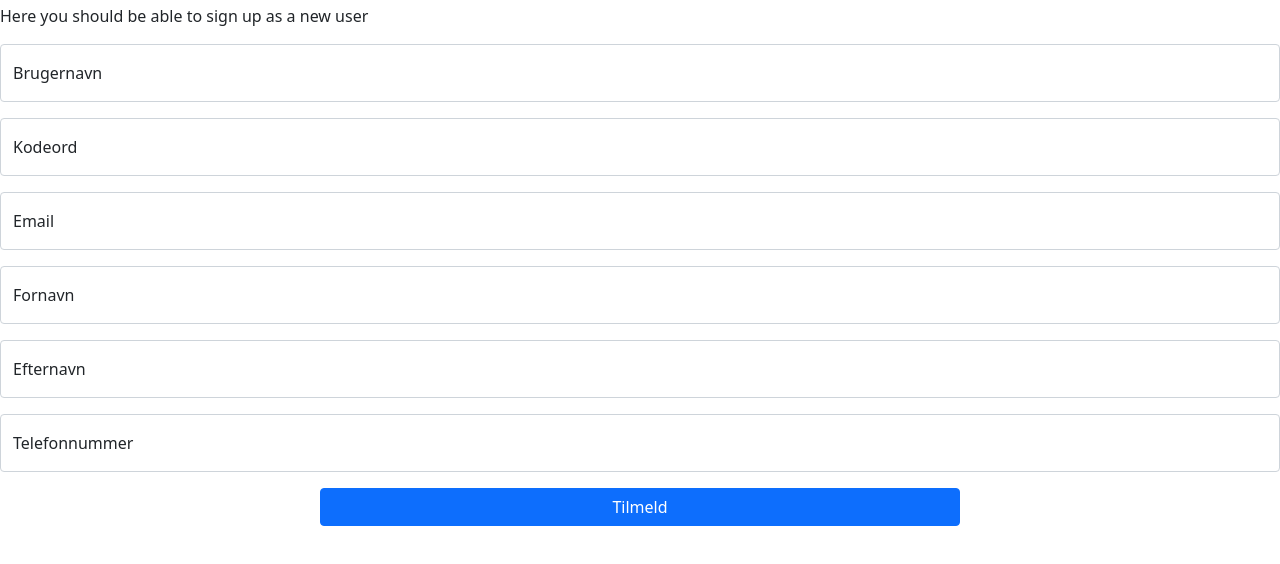
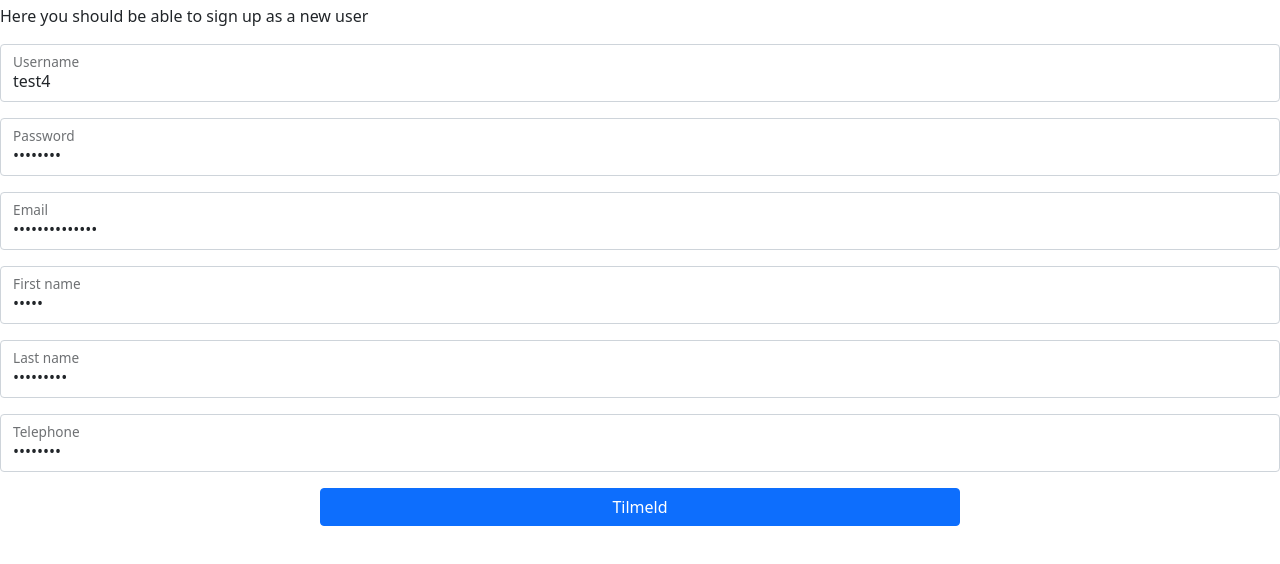
Before and after one commit to team-4-heroes/dk.team4.frontend, a plain HTML site: page index-dummy-test.html in a window 1280 px wide. Both pictures are taken after a click on the link "Sign-up Page". Shown: the part 114-678 px from the top of the page. Drawn offline with nearby package versions, Linux system fonts and the light colour scheme.

Commit message:
Fixed problems in page-sign-up

```diff
--- a/index-dummy-test.html
+++ b/index-dummy-test.html
@@ -63,33 +63,33 @@
   <p>Here you should be able to sign up as a new user</p>
 
   <div class="form-floating mb-3">
-    <input type="email" class="form-control" id="floatingUsername" placeholder="Brugernavn">
-    <label for="floatingUsername">Brugernavn</label>
+    <input type="email" class="form-control" id="floatingUsername" placeholder="Username" value="test4">
+    <label for="floatingUsername">Username</label>
   </div>
 
   <div class="form-floating mb-3">
-    <input type="password" class="form-control" id="floatingPassword" placeholder="Kodeord">
-    <label for="floatingPassword">Kodeord</label>
+    <input type="password" class="form-control" id="floatingPassword" placeholder="Password" value="test4444">
+    <label for="floatingPassword">Password</label>
   </div>
 
   <div class="form-floating mb-3">
-    <input type="password" class="form-control" id="floatingEmail" placeholder="Email@email.dk">
+    <input type="password" class="form-control" id="floatingEmail" placeholder="Email@email.com" value="test4@email.dk">
     <label for="floatingEmail">Email</label>
   </div>
 
   <div class="form-floating mb-3">
-    <input type="password" class="form-control" id="floatingFname" placeholder="Fornavn">
-    <label for="floatingFname">Fornavn</label>
+    <input type="password" class="form-control" id="floatingFname" placeholder="fname" value="test4">
+    <label for="floatingFname">First name</label>
   </div>
 
   <div class="form-floating mb-3">
-    <input type="password" class="form-control" id="floatingLname" placeholder="Efternavn">
-    <label for="floatingLname">Efternavn</label>
+    <input type="password" class="form-control" id="floatingLname" placeholder="lname" value="test44444">
+    <label for="floatingLname">Last name</label>
   </div>
 
   <div class="form-floating mb-3">
-    <input type="password" class="form-control" id="floatingTelephone" placeholder="Telefonnummer">
-    <label for="floatingTelephone">Telefonnummer</label>
+    <input type="password" class="form-control" id="floatingTelephone" placeholder="Telephone" value="44444444">
+    <label for="floatingTelephone">Telephone</label>
   </div>
 
   <div class="d-grid gap-2 col-6 mx-auto">
--- a/index.js
+++ b/index.js
@@ -1,6 +1,7 @@
 import { makeOptions, renderTemplate, setActive, showPage } from "./utils.js"
 import { setupLoginHandlers, logout, updateLoginDependentComponents } from "./js-for-pages/page-login.js"
 import { mapAndDraw } from "./js-for-pages/page-search-result.js"
+import {signupHandlers} from "./js-for-pages/page-sign-up.js";
 
 function renderMenuItems(evt) {
   const element = evt.target
@@ -11,6 +12,7 @@ function renderMenuItems(evt) {
     // Execute JS for the chosen page
     case "page-example": {
       // Example
+      console.log("Example")
       break
     }
     case "page-search-result": {
@@ -29,6 +31,11 @@ function renderMenuItems(evt) {
       logout()
       break
     }
+    case "page-sign-up": {
+      console.log("page-sign-up")
+      signupHandlers()
+      break
+    }
   }
 }
 
--- a/js-for-pages/page-sign-up.js
+++ b/js-for-pages/page-sign-up.js
@@ -1,30 +1,27 @@
-import {makeOptions} from "../utils";
-import {SERVER_URL} from "../settings";
+import {makeOptions} from "../utils.js";
+import {SERVER_URL} from "../settings.js";
 
-export function addPersonHandlers() {
-    document.getElementById("btn-sign-up").onclick(signUp())
+export function signupHandlers() {
+    document.getElementById("btn-sign-up").onclick = signUp
 }
 
-const person = {}
-
 function signUp() {
+    const person = {}
     console.log("Called signUp")
-    //Select username
-    person.username = document.getElementById("floatingUsername").value()
-    //Select password
-    person.password = document.getElementById("floatingPassword").value()
-    //Get additional info
-    person.email = document.getElementById("input-email").value()
-    person.firstName = document.getElementById("input-firstname").value()
-    person.lastName = document.getElementById("input-lastname").value()
-    person.phoneNumber = document.getElementById("input-telephone").value()
+    person.username = document.getElementById("floatingUsername").value
+    person.password = document.getElementById("floatingPassword").value
+    person.email = document.getElementById("floatingEmail").value
+    person.firstName = document.getElementById("floatingFname").value
+    person.lastName = document.getElementById("floatingLname").value
+    person.phoneNumber = document.getElementById("floatingTelephone").value
 
     const options = makeOptions("POST", person)
 
-    fetch(SERVER_URL+"/persons", options)
+    fetch(SERVER_URL+"auth/register", options)
     .then(res=>res.json())
     .then(newPerson => {
-        document.getElementById("person-info-all").innerText = JSON.stringify(newPerson)
+        document.getElementById("person-info-all").innerText =
+            "New user created with username " + JSON.stringify(newPerson.username)
     })
     .catch(e=>console.error(e))
 }
--- a/settings.js
+++ b/settings.js
@@ -1 +1 @@
-export const SERVER_URL = "https://krakproject.azurewebsites.net/api"
+export const SERVER_URL = "http://localhost:8080/api/"
--- a/utils.js
+++ b/utils.js
@@ -26,6 +26,7 @@ export function setActive(newActive) {
 }
 
 export function renderTemplate(id) {
+  console.log("Called renderTemplate")
   const temp = document.querySelector(`[data-id=${id}]`)
   if (!temp) {
     return console.error(`No Template found for '${id}' `)
```
